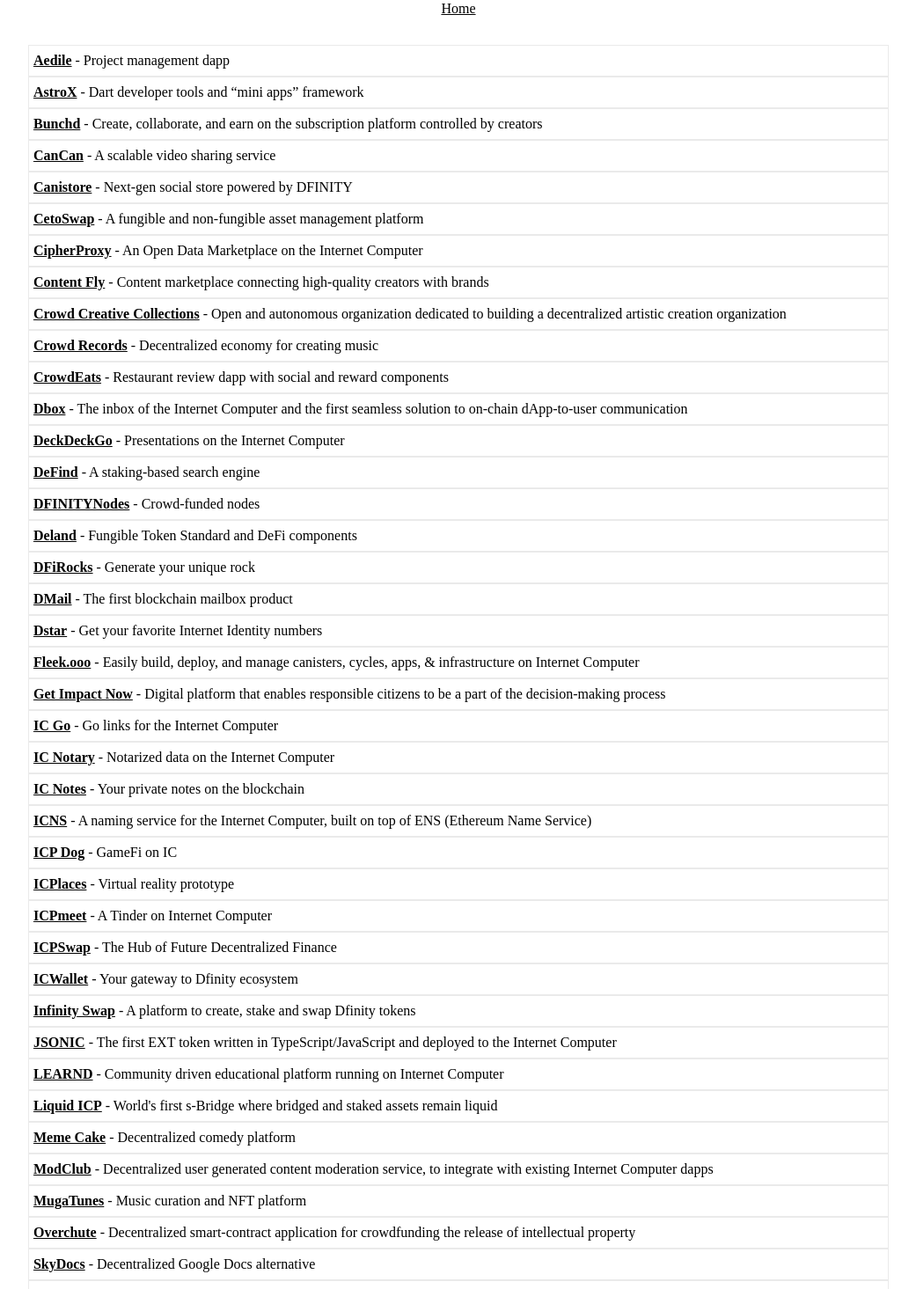
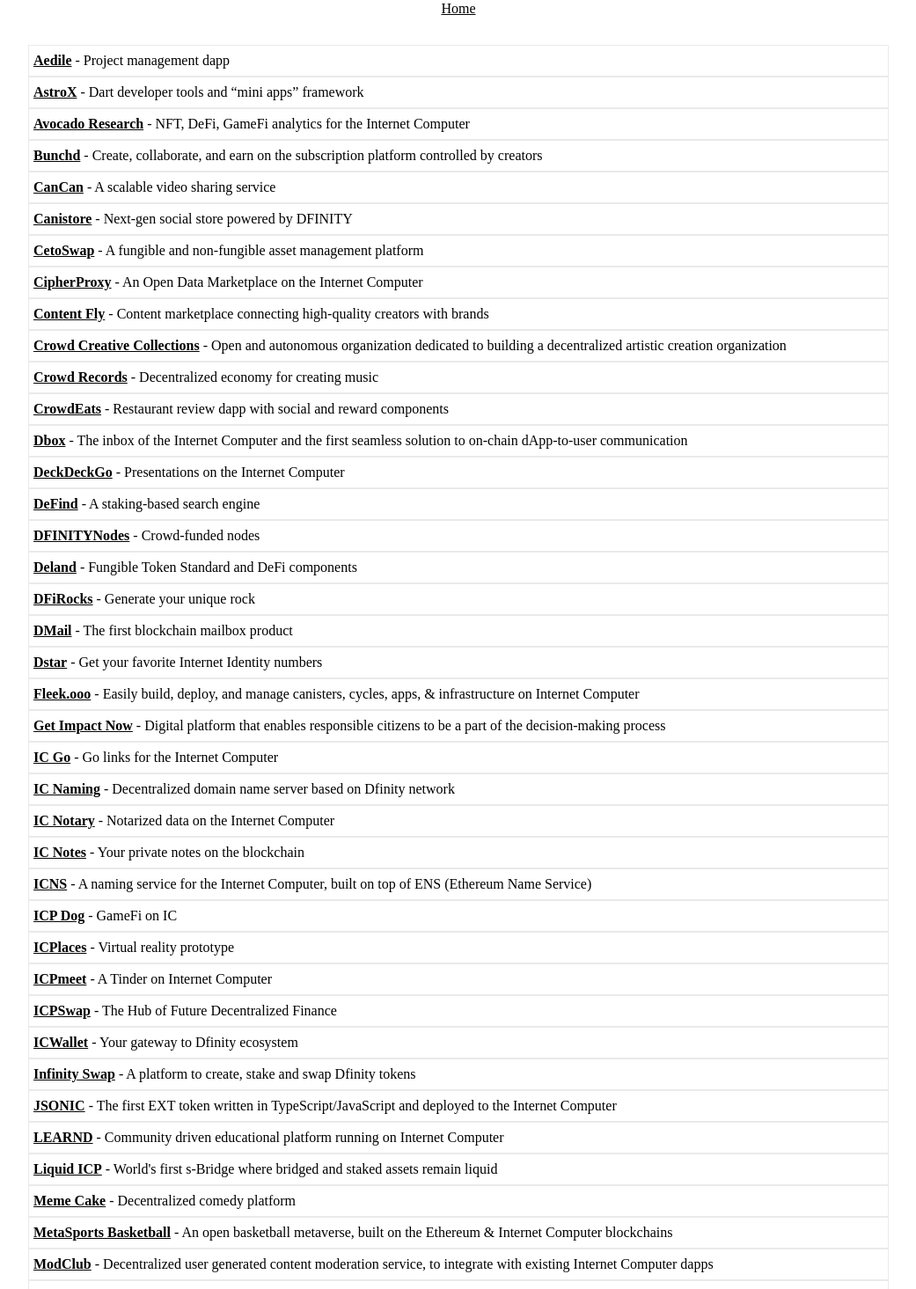
Before and after one commit to rjlucasm/ictoday, a Next.js app: page /watchlist in a window 1280 px wide. Shown: the part 85-1550 px from the top of the page at 88% size, without its empty margins (119-1160 px from the left). Built offline with nearby package versions, Linux system fonts and the light colour scheme.

Commit message:
New Projects 12/20

```diff
--- a/pages/watchlist.js
+++ b/pages/watchlist.js
@@ -22,6 +22,9 @@ export default function Watchlist() {
             </div>
             <div className="pagescard">
                 <a href="https://aizxe-qaaaa-aaaah-aapya-cai.raw.ic0.app/" target="_blank" rel="noopener noreferrer">AstroX</a> - Dart developer tools and “mini apps” framework
+            </div>
+            <div className="pagescard">
+                <a href="https://ejgyp-syaaa-aaaai-qbc3a-cai.raw.ic0.app/" target="_blank" rel="noopener noreferrer">Avocado Research</a> - NFT, DeFi, GameFi analytics for the Internet Computer
             </div>
             <div className="pagescard">
                 <a href="https://vzaga-2aaaa-aaaaf-qaaxq-cai.raw.ic0.app/" target="_blank" rel="noopener noreferrer">Bunchd</a> - Create, collaborate, and earn on the subscription platform controlled by creators
@@ -90,6 +93,9 @@ export default function Watchlist() {
                 <a href="https://kdc2c-uaaaa-aaaae-qaafq-cai.ic0.app/" target="_blank" rel="noopener noreferrer">IC Go</a> - Go links for the Internet Computer
             </div>
             <div className="pagescard">
+                <a href="https://twitter.com/ic_naming" target="_blank" rel="noopener noreferrer">IC Naming</a> - Decentralized domain name server based on Dfinity network
+            </div>
+            <div className="pagescard">
                 <a href="https://jbxh5-eqaaa-aaaae-qaaoq-cai.ic0.app/" target="_blank" rel="noopener noreferrer">IC Notary</a> - Notarized data on the Internet Computer
             </div>
             <div className="pagescard">
@@ -127,6 +133,9 @@ export default function Watchlist() {
             </div>
             <div className="pagescard">
                 <a href="https://memecake.io/" target="_blank" rel="noopener noreferrer">Meme Cake</a> - Decentralized comedy platform
+            </div>
+            <div className="pagescard">
+                <a href="https://metasportsbball.xyz/" target="_blank" rel="noopener noreferrer">MetaSports Basketball</a> - An open basketball metaverse, built on the Ethereum &amp; Internet Computer blockchains
             </div>
             <div className="pagescard">
                 <a href="https://modclub.app/" target="_blank" rel="noopener noreferrer">ModClub</a> - Decentralized user generated content moderation service, to integrate with existing Internet Computer dapps
```
